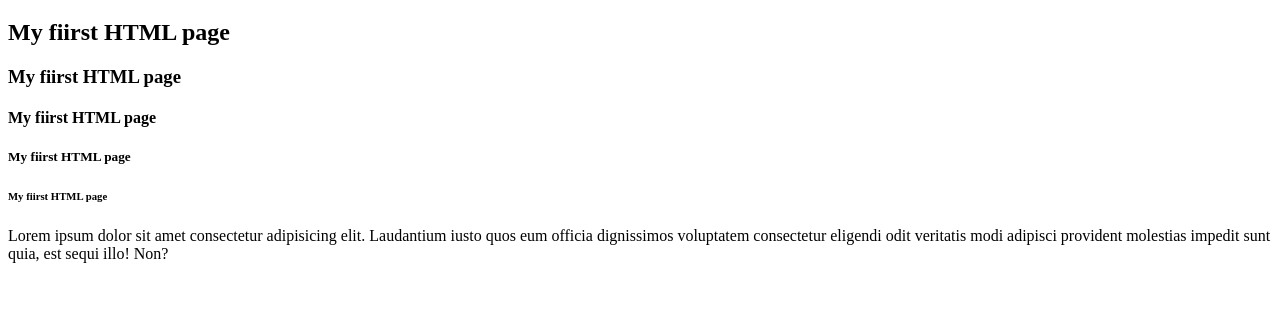
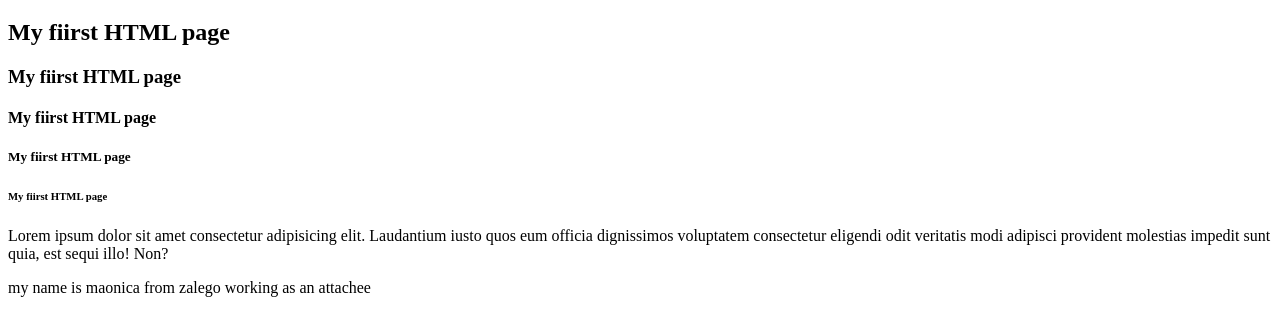
Before and after one commit to monicah22/webdesign, a plain HTML site: page index.html in a window 1280 px wide. Shown: the part 61-396 px from the top of the page. Drawn offline with Linux system fonts and the light colour scheme.

Commit message:
i have added a paragraph

```diff
--- a/index.html
+++ b/index.html
@@ -15,5 +15,7 @@
     <h6>My fiirst HTML page</h6>
 
     <P>Lorem ipsum dolor sit amet consectetur adipisicing elit. Laudantium iusto quos eum officia dignissimos voluptatem consectetur eligendi odit veritatis modi adipisci provident molestias impedit sunt quia, est sequi illo! Non?</P>
+    <p>my name is maonica from zalego working as an attachee</p>
 </body>
+
 </html>
```
